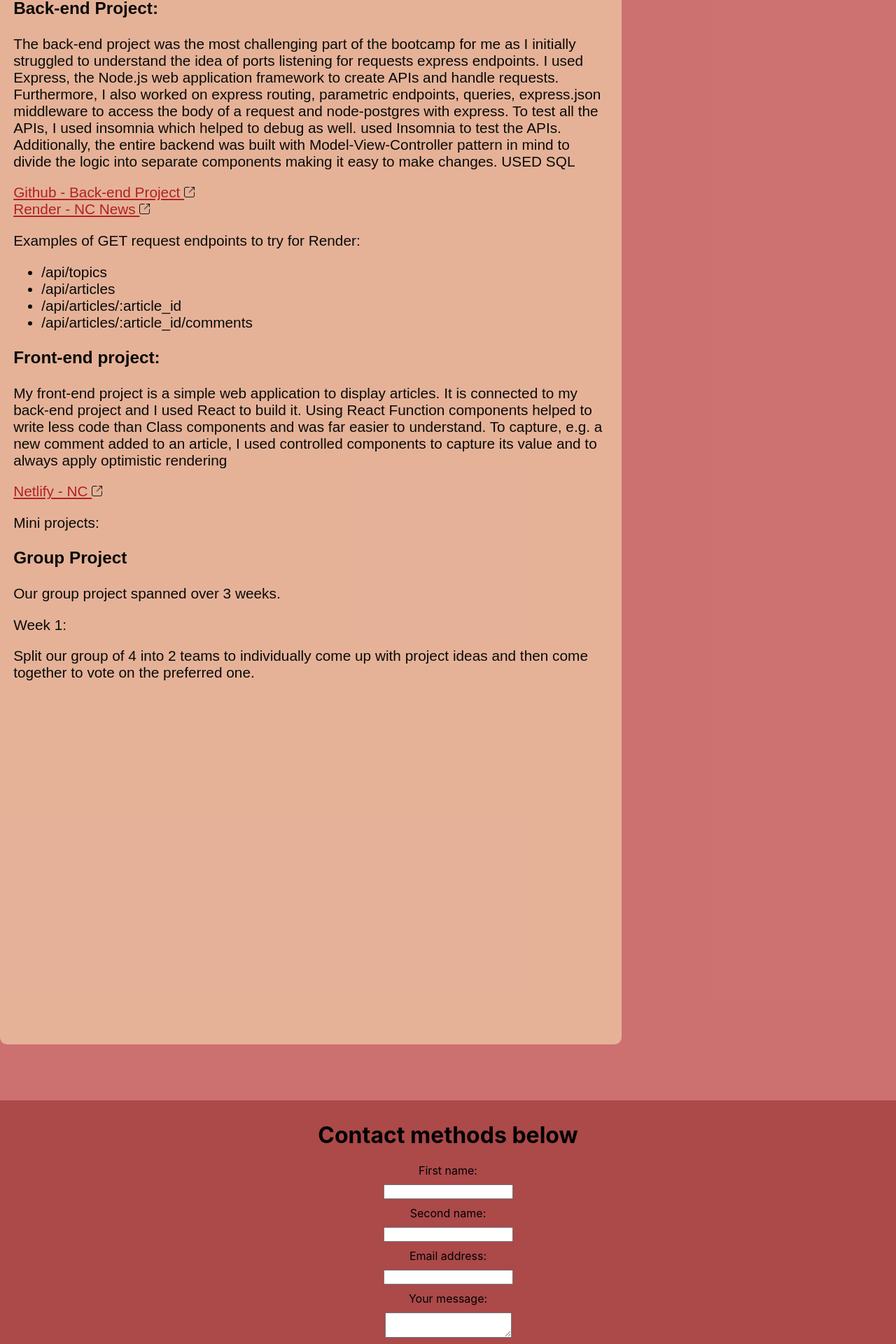
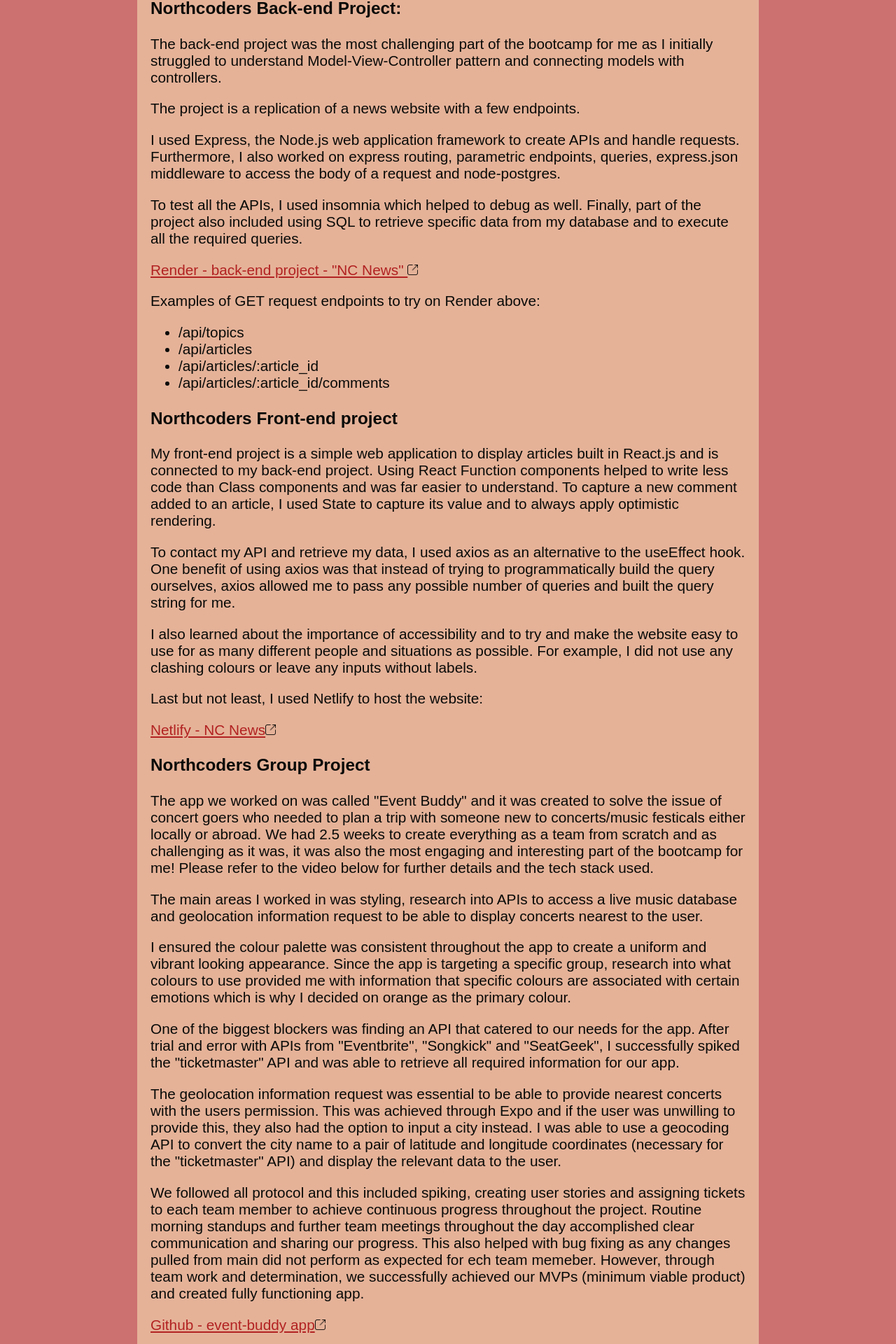
Before and after one commit to Farishta7/farishta-portfolio, a React (Create React App) app: page /projects in a window 1280 px wide. Shown: the part 350-2270 px from the top of the page at 70% size. Built offline with nearby package versions, Linux system fonts and the light colour scheme.

Commit message:
further information about projects

```diff
--- a/src/components/Projects.jsx
+++ b/src/components/Projects.jsx
@@ -7,44 +7,66 @@
 const Projects = () => {
     return (
       <>
-        <h1>My Northcoders Projects</h1>
+        <h1>My Projects</h1>
+        <div className='parent-div'>
         <div className="text-block">
-          <h3>Back-end Project:</h3>
-          <p style={{textAlign: 'left'}}>The back-end project was the most challenging part of the bootcamp for me as I initially struggled to understand the idea of ports listening for requests express endpoints. I used Express, the Node.js web application framework to create APIs and handle requests. Furthermore, I also worked on express routing, parametric endpoints, queries, express.json middleware to access the body of a request and node-postgres with express. To test all the APIs, I used insomnia which helped to debug as well. used Insomnia to test the APIs. Additionally, the entire backend was built with Model-View-Controller pattern in mind to divide the logic into separate components making it easy to make changes. USED SQL
-          </p>
-          <a
+          <h3>Northcoders Back-end Project:</h3>
+            <p>The back-end project was the most challenging part of the bootcamp for me as I initially struggled to understand Model-View-Controller pattern and connecting models with controllers.
+            </p>
+            <p>The project is a replication of a news website with a few endpoints.</p>
+            <p>I used Express, the Node.js web application framework to create APIs and handle requests. Furthermore, I also worked on express routing, parametric endpoints, queries, express.json middleware to access the body of a request and node-postgres.</p>
+            <p>
+
+            To test all the APIs, I used insomnia which helped to debug as well. Finally, part of the project also included using SQL to retrieve specific data from my database and to execute all the required queries.</p>
+          {/* <a
             href="https://github.com/Farishta7/farishtas-back-end-project"
             target='blank'
             style={{ color: "#B22222", textDecoration: 'underline' }}>Github - Back-end Project </a>
 
-          <img src={logo} alt="new window logo" width="15" height="15" />
-          <br />
+          <img src={logo} alt="new window logo" width="15" height="15" /> */}
+          {/* <br /> */}
           <a
              href="https://farishtas-project.onrender.com/api/articles"
              target='blank'
              style={{ color: "#B22222", textDecoration: 'underline' }}
-          >Render - NC News </a>
+          >Render - back-end project - "NC News" </a>
           <img src={logo} alt="new window logo" width="15" height="15" />
-          <p style={{textAlign: 'left'}}>Examples of GET request endpoints to try for Render:</p>
-          <ul style={{textAlign: 'left'}}>
+          <p>Examples of GET request endpoints to try on Render above:</p>
+          <ul>
             <li>/api/topics</li>
             <li>/api/articles</li>
             <li>/api/articles/:article_id</li>
             <li>/api/articles/:article_id/comments</li>
           </ul>
 
-          <h3>Front-end project:</h3>
-          <p>My front-end project is a simple web application to display articles. It is connected to my back-end project and I used React to build it. Using React Function components helped to write less code than Class components and was far easier to understand. To capture, e.g. a new comment added to an article, I used controlled components to capture its value and to always apply optimistic rendering </p>
+          <h3 >Northcoders Front-end project</h3>
+            <p >My front-end project is a simple web application to display articles built in React.js and is connected to my back-end project. Using React Function components helped to write less code than Class components and was far easier to understand. To capture a new comment added to an article, I used State to capture its value and to always apply optimistic rendering.</p>
+
+            <p>To contact my API and retrieve my data, I used axios as an alternative to the useEffect hook. One benefit of using axios was that instead of trying to programmatically build the query ourselves, axios allowed me to pass any possible number of queries and built the query string for me. </p>
+
+            <p>I also learned about the importance of accessibility and to try and make the website easy to use for as many different people and situations as possible. For example, I did not use any clashing colours or leave any inputs without labels. </p>
+            <p>Last but not least, I used Netlify to host the website:</p>
           <a
             href='https://farishta-nc-news.netlify.app/'
             target='blank'
-            style={{ color: "#B22222", textDecoration: 'underline' }}>Netlify - NC </a>
+            style={{ color: "#B22222", textDecoration: 'underline' }}>Netlify - NC News</a>
           <img src={logo} alt="new window logo" width="15" height="15" />
-          <p>Mini projects:</p>
-          <h3>Group Project</h3>
-          <p>Our group project spanned over 3 weeks.</p>
-          <p>Week 1:</p>
-          <p>Split our group of 4 into 2 teams to individually come up with project ideas and then come together to vote on the preferred one.</p>
+            <h3>Northcoders Group Project</h3>
+            <p>The app we worked on was called "Event Buddy" and it was created to solve the issue of concert goers who needed to plan a trip with someone new to concerts/music festicals either locally or abroad. We had 2.5 weeks to create everything as a team from scratch and as challenging as it was, it was also the most engaging and interesting part of the bootcamp for me! Please refer to the video below for further details and the tech stack used.</p>
+            <p>The main areas I worked in was styling, research into APIs to access a live music database and geolocation information request to be able to display concerts nearest to the user.  </p>
+            <p>I ensured the colour palette was consistent throughout the app to create a uniform and vibrant looking appearance. Since the app is targeting a specific group, research into what colours to use provided me with information that specific colours are associated with certain emotions which is why I decided on orange as the primary colour.</p>
+            <p>One of the biggest blockers was finding an API that catered to our needs for the app. After trial and error with APIs from "Eventbrite", "Songkick" and "SeatGeek", I successfully spiked the "ticketmaster" API and was able to retrieve all required information for our app. </p>
+            <p>The geolocation information request was essential to be able to provide nearest concerts with the users permission. This was achieved through Expo and if the user was unwilling to provide this, they also had the option to input a city instead. I was able to use a geocoding API to convert the city name to a pair of latitude and longitude coordinates (necessary for the "ticketmaster" API) and display the relevant data to the user.</p>
+            <p>We followed all protocol and this included spiking, creating user stories and assigning tickets to each team member to achieve continuous progress throughout the project. Routine morning standups and further team meetings throughout the day accomplished clear communication and sharing our progress. This also helped with bug fixing as any changes pulled from main did not perform as expected for ech team memeber. However, through team work and determination, we successfully achieved our MVPs (minimum viable product) and created fully functioning app. </p>
+
+            <a
+            href='https://github.com/Farishta7/event-buddy'
+            target='blank'
+            style={{ color: "#B22222", textDecoration: 'underline' }}>Github - event-buddy app</a>
+            <img src={logo} alt="new window logo" width="15" height="15" />
+
+            <br></br>
+            <br></br>
           <div className='group-project-video-div'>
             <ReactPlayer
               className='group-project-video'
@@ -53,14 +75,20 @@
               width="100%"
               height="100%"
             />
-          </div>
+            </div>
+            <h3>Northcoders Mini projects</h3>
+            <h3>My C# Project</h3>
+            <h3>My TypeScript Project</h3>
+
+
+
+            </div>
 
 
 
         </div>
-        <div className='footer-div-on-pages'>
+
       <Footer />
-      </div>
       </>
 
     )
```
